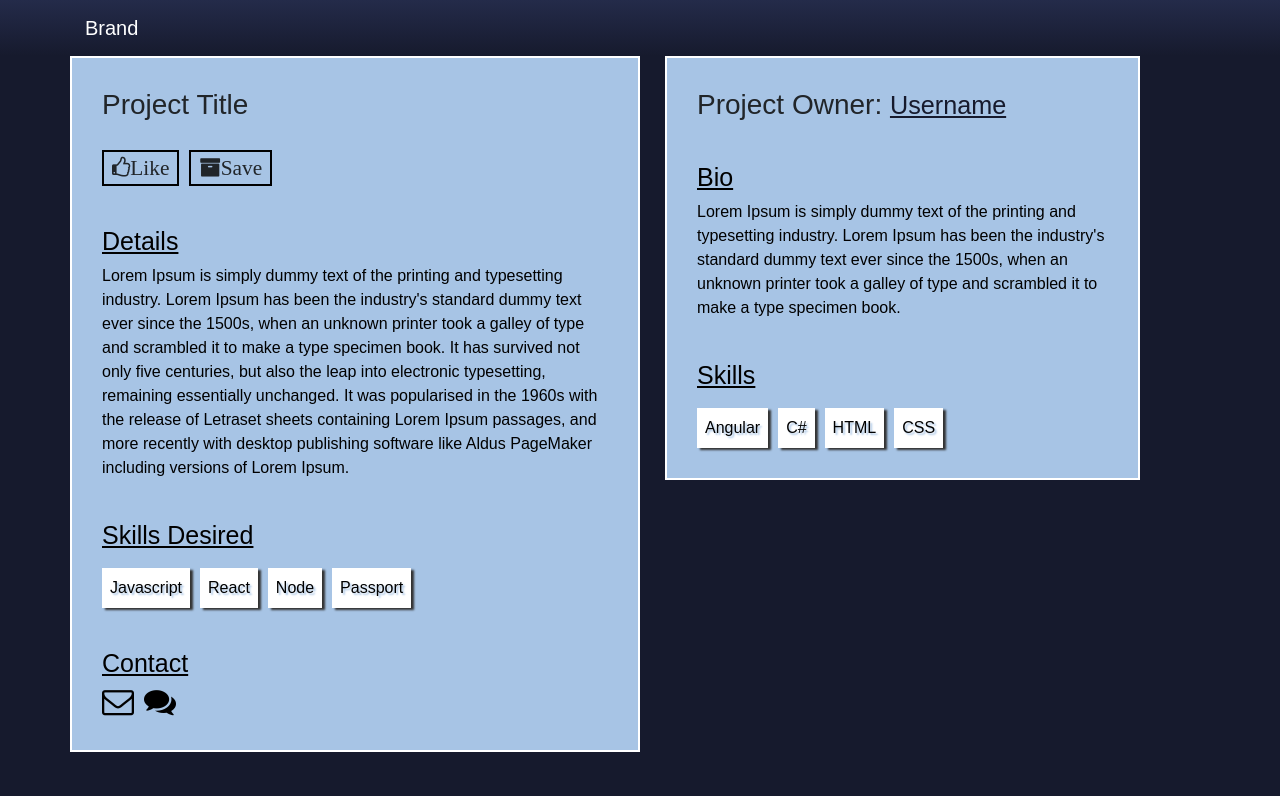
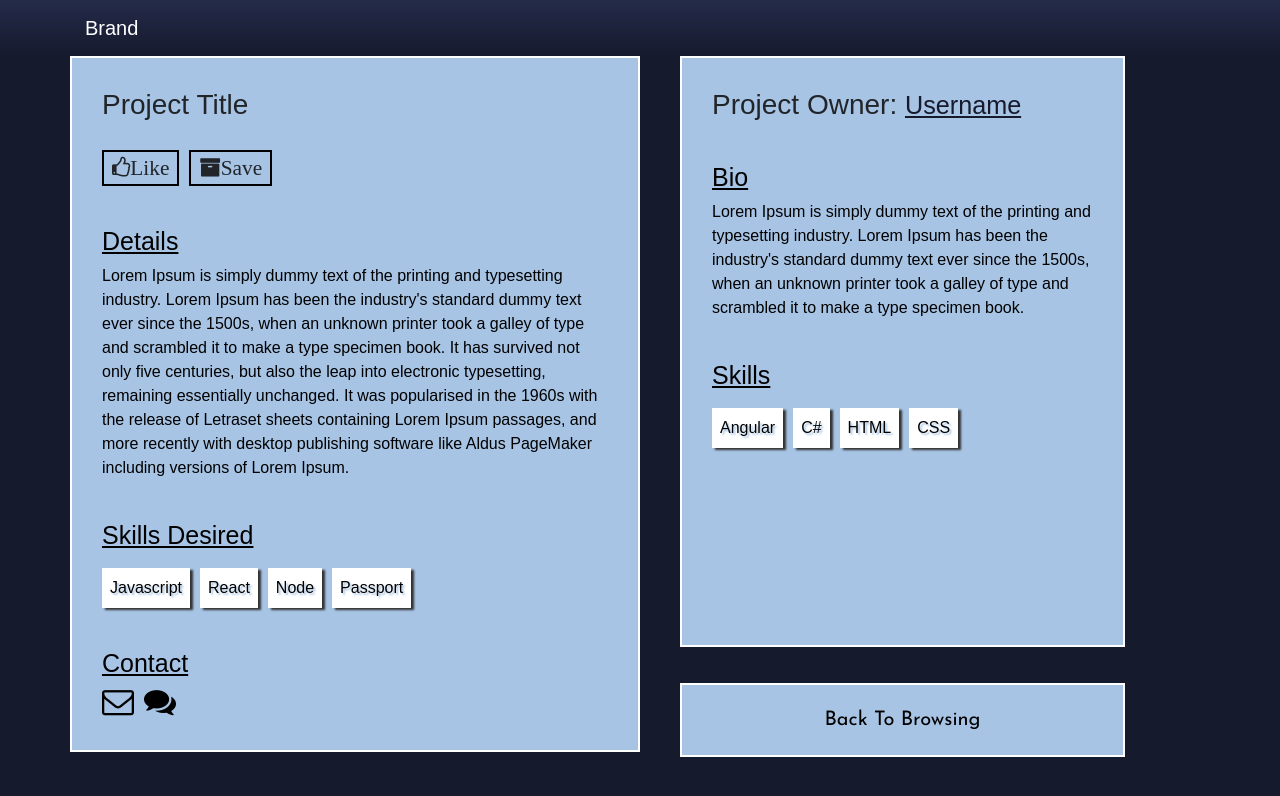
Before and after one commit to CoreyRo/green-team-lfp, a React (Create React App) app in the folder client/: page /project-view in a window 1280 px wide. Shown: the top 796 px of the page. Built offline with nearby package versions, Linux system fonts and the light colour scheme; no server answers.

Commit message:
updated project-view

```diff
--- a/client/src/pages/Project-View/Project-View.css
+++ b/client/src/pages/Project-View/Project-View.css
@@ -21,7 +21,8 @@
     padding: 30px;
     border: 2px solid #fff;
     background: #A7C4E5;
-    height: 90%;
+    height: 85%;
+    margin-bottom: 8%;
 }
 
 .skills {
@@ -59,3 +60,17 @@
     border: 2px solid black;
     padding: 8px;
 }
+
+.col-browse-col {
+    border: 2px solid #fff;
+    background: #A7C4E5;
+    padding: 20px;
+    text-align: center;
+}
+
+.col-browse-col a {
+    color: black;
+    font-family: 'Josefin Sans', sans-serif !important;
+    text-decoration: none;
+    font-size: 20px;
+}
--- a/client/src/pages/Project-View/Project-View.js
+++ b/client/src/pages/Project-View/Project-View.js
@@ -54,7 +54,8 @@ class Project extends Component {
                 </Col>
 
 
-                <Col size="md-5 right-col">
+                <Col size="md-5 outer-col">
+                <Col size="md-12 right-col">
                 <h3>Project Owner: <a className="username" href="/profile/">Username</a></h3>
                     <h6 className="small-headers">Bio</h6>
                     <p className="description">Lorem Ipsum is simply dummy text of the printing and typesetting industry. Lorem Ipsum has been the industry's standard dummy text ever since the 1500s, when an unknown printer took a galley of type and scrambled it to make a type specimen book. </p>
@@ -63,7 +64,13 @@ class Project extends Component {
                     <span className="skills">C#</span>
                     <span className="skills">HTML</span>
                     <span className="skills">CSS</span>
+                    </Col>
+
+                    <Col size="md-12 browse-col">
+                    <a href="/browse">Back To Browsing</a>
+                    </Col>
                 </Col>
+
                 </Row>
             </Container>
             </div>
```
